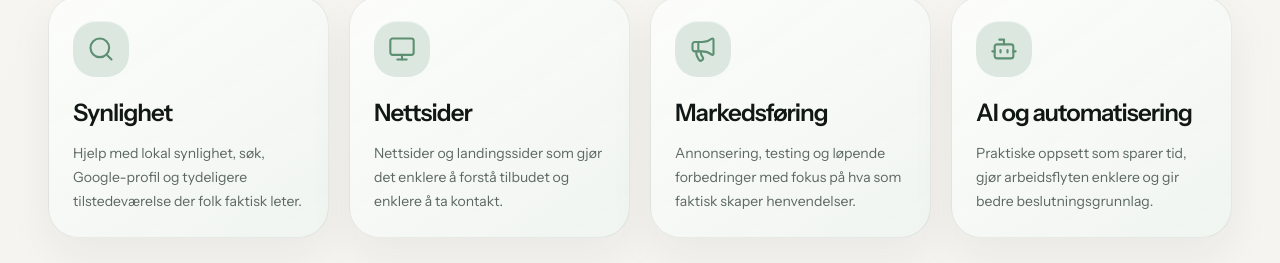
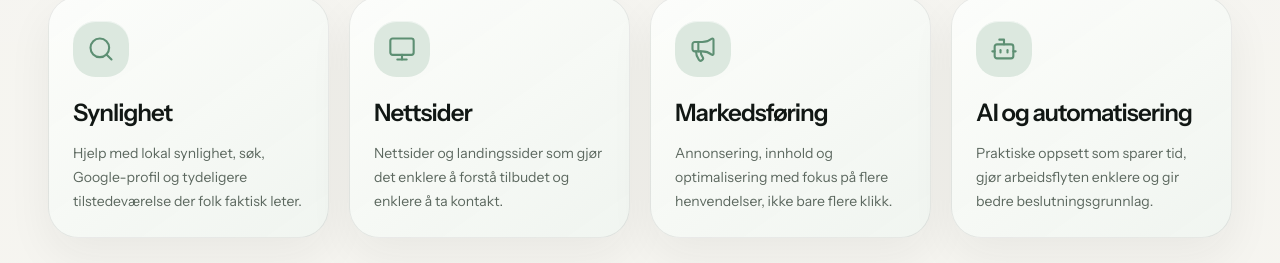
Before and after one commit to Jorgeborg9/cv, a Next.js app: page /for-bedrifter in a window 1280 px wide. Shown: the part 1162-1425 px from the top of the page. Built offline with nearby package versions, Linux system fonts and the light colour scheme.

Commit message:
feat: improve business landing page and add additional services section

```diff
--- a/app/for-bedrifter/page.tsx
+++ b/app/for-bedrifter/page.tsx
@@ -1,6 +1,14 @@
 import type { Metadata } from "next";
 import type { LucideIcon } from "lucide-react";
-import { Bot, Megaphone, Monitor, Search } from "lucide-react";
+import {
+  Bot,
+  ChartNoAxesCombined,
+  FileText,
+  Megaphone,
+  Monitor,
+  MousePointerClick,
+  Search,
+} from "lucide-react";
 import Image from "next/image";
 import Link from "next/link";
 import CasesSection from "./CasesSection";
@@ -48,7 +56,7 @@ const serviceItems: ServiceItem[] = [
   {
     title: "Markedsføring",
     description:
-      "Annonsering, testing og løpende forbedringer med fokus på hva som faktisk skaper henvendelser.",
+      "Annonsering, innhold og optimalisering med fokus på flere henvendelser, ikke bare flere klikk.",
     icon: Megaphone,
   },
   {
@@ -120,6 +128,45 @@ const pricingItems: PricingItem[] = [
   },
 ];
 
+const additionalServiceItems: ServiceItem[] = [
+  {
+    title: "Innhold og kreativer",
+    description:
+      "Ideer, manus, UGC-konsepter, annonsemateriell og innhold til sosiale medier.",
+    icon: FileText,
+  },
+  {
+    title: "Annonsering",
+    description:
+      "Oppsett, testing og optimalisering av Meta Ads, Google Ads og Snapchat Ads.",
+    icon: Megaphone,
+  },
+  {
+    title: "SEO og lokal synlighet",
+    description:
+      "Forbedringer som gjør det enklere å bli funnet av relevante kunder i Google.",
+    icon: Search,
+  },
+  {
+    title: "Analyse og rapportering",
+    description:
+      "Enklere oversikt over hva som fungerer, hva som bør forbedres og hva som bør prioriteres.",
+    icon: ChartNoAxesCombined,
+  },
+  {
+    title: "AI og automatisering",
+    description:
+      "Små systemer og arbeidsflyter som sparer tid og gjør markedsføringen mer effektiv.",
+    icon: Bot,
+  },
+  {
+    title: "Konverteringsforbedring",
+    description:
+      "Forbedring av budskap, struktur, CTA-er og brukerflyt for å få flere henvendelser.",
+    icon: MousePointerClick,
+  },
+];
+
 const experienceBlocks = [
   "Kombinerer markedsføring, nettsider og analyse",
   "Fokus på tiltak som gir størst effekt først",
@@ -138,6 +185,8 @@ const skillTags = [
   "Konverteringsforbedring",
   "AI & automatisering",
   "Innholdsstrategi",
+  "Innholdsproduksjon",
+  "UGC og kreativer",
   "Rapportering",
   "Leadgenerering",
 ];
@@ -520,6 +569,45 @@ export default function ForBedrifterPage() {
                   </article>
                 ))}
               </div>
+
+              <div className="mt-12 border-t border-[rgba(17,23,20,0.09)] pt-10">
+                <div className="max-w-3xl">
+                  <p className="eyebrow text-xs font-semibold">Mer jeg kan hjelpe med</p>
+                  <h3 className="mt-3 text-3xl font-semibold tracking-[-0.05em] sm:text-4xl">
+                    Trenger dere hjelp med mer enn nettsiden?
+                  </h3>
+                  <p className="mt-4 text-sm leading-6 text-[var(--muted)] sm:text-base">
+                    Mange bedrifter taper synlighet og henvendelser fordi innhold, annonser,
+                    nettside og analyse ikke henger godt nok sammen. Jeg kan hjelpe med konkrete
+                    oppgaver som gjør markedsføringen enklere å gjennomføre og lettere å forbedre.
+                  </p>
+                </div>
+
+                <div className="mt-8 grid gap-x-8 gap-y-3 md:grid-cols-2 xl:grid-cols-3">
+                  {additionalServiceItems.map((item) => {
+                    const Icon = item.icon;
+
+                    return (
+                      <article
+                        key={item.title}
+                        className="flex gap-4 rounded-[1.35rem] border border-[rgba(17,23,20,0.07)] bg-white/48 p-4 shadow-[0_10px_28px_rgba(34,42,37,0.035)]"
+                      >
+                        <span className="flex h-10 w-10 shrink-0 items-center justify-center rounded-xl bg-[var(--accent-soft)] text-[var(--accent)]">
+                          <Icon className="h-4.5 w-4.5" strokeWidth={1.9} />
+                        </span>
+                        <div>
+                          <h4 className="text-base font-semibold tracking-[-0.02em] text-[var(--foreground)]">
+                            {item.title}
+                          </h4>
+                          <p className="mt-1.5 text-sm leading-6 text-[var(--muted)]">
+                            {item.description}
+                          </p>
+                        </div>
+                      </article>
+                    );
+                  })}
+                </div>
+              </div>
             </div>
           </div>
         </section>
```
